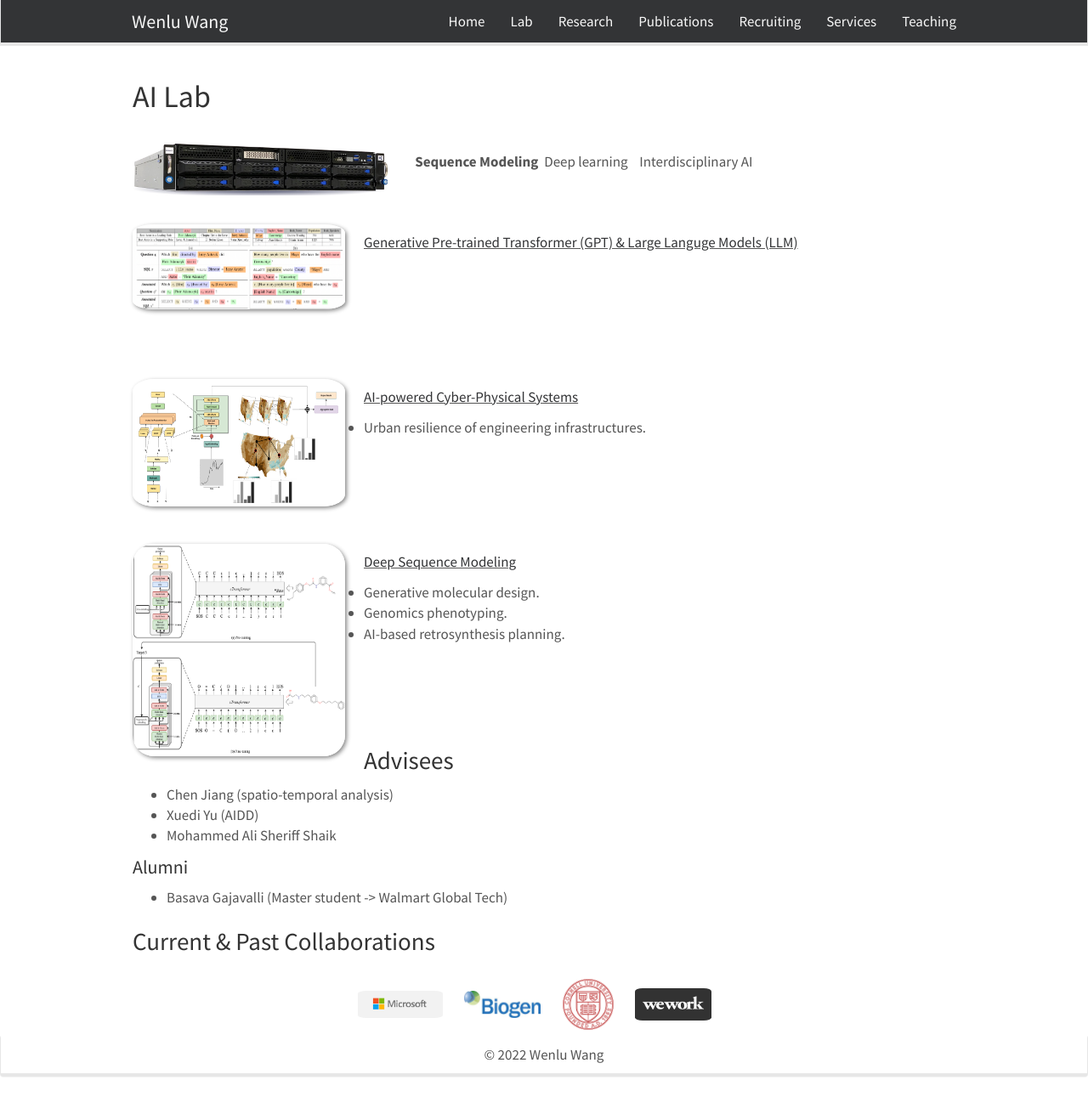
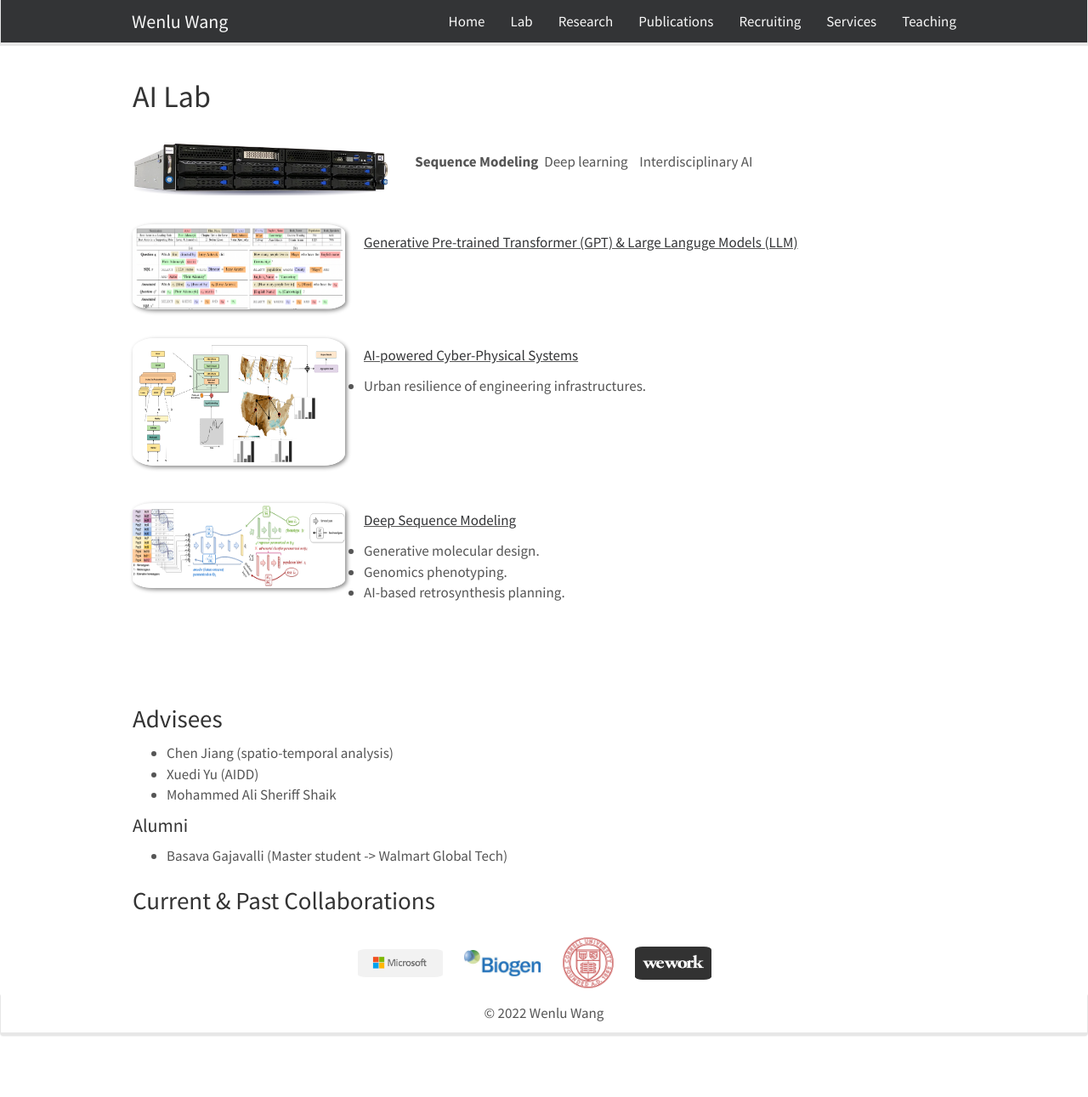
Before and after one commit to WENLU-W/WENLU-W.github.io, a Jekyll site: the page built from docs/_pages/team.md, in a window 1280 px wide and 1291 px high. Shown: the whole window at 85% size. Built offline with Jekyll 4.4.1, drawn with Linux system fonts in a browser that asks for light colours; nearby versions of some CDN libraries.

Commit message:
Update team.md

```diff
--- a/docs/_pages/team.md
+++ b/docs/_pages/team.md
@@ -22,8 +22,6 @@
 <br>
 <br>
 <br>
-<br>
-<br>
 
 
 
@@ -38,7 +36,7 @@
 <br>
 
 
-<img align="left" width="250" height="250" src="{{ site.url }}{{ site.baseurl }}/images/drugdiscovery.png">
+<img align="left" width="250" height="100" src="{{ site.url }}{{ site.baseurl }}/images/advremoval.png">
 &nbsp;<br>
 <ins>[Deep Sequence Modeling](https://wenlu-w.github.io/project/2021/09/01/sequential.html)<ins>
 - Generative molecular design.
```
